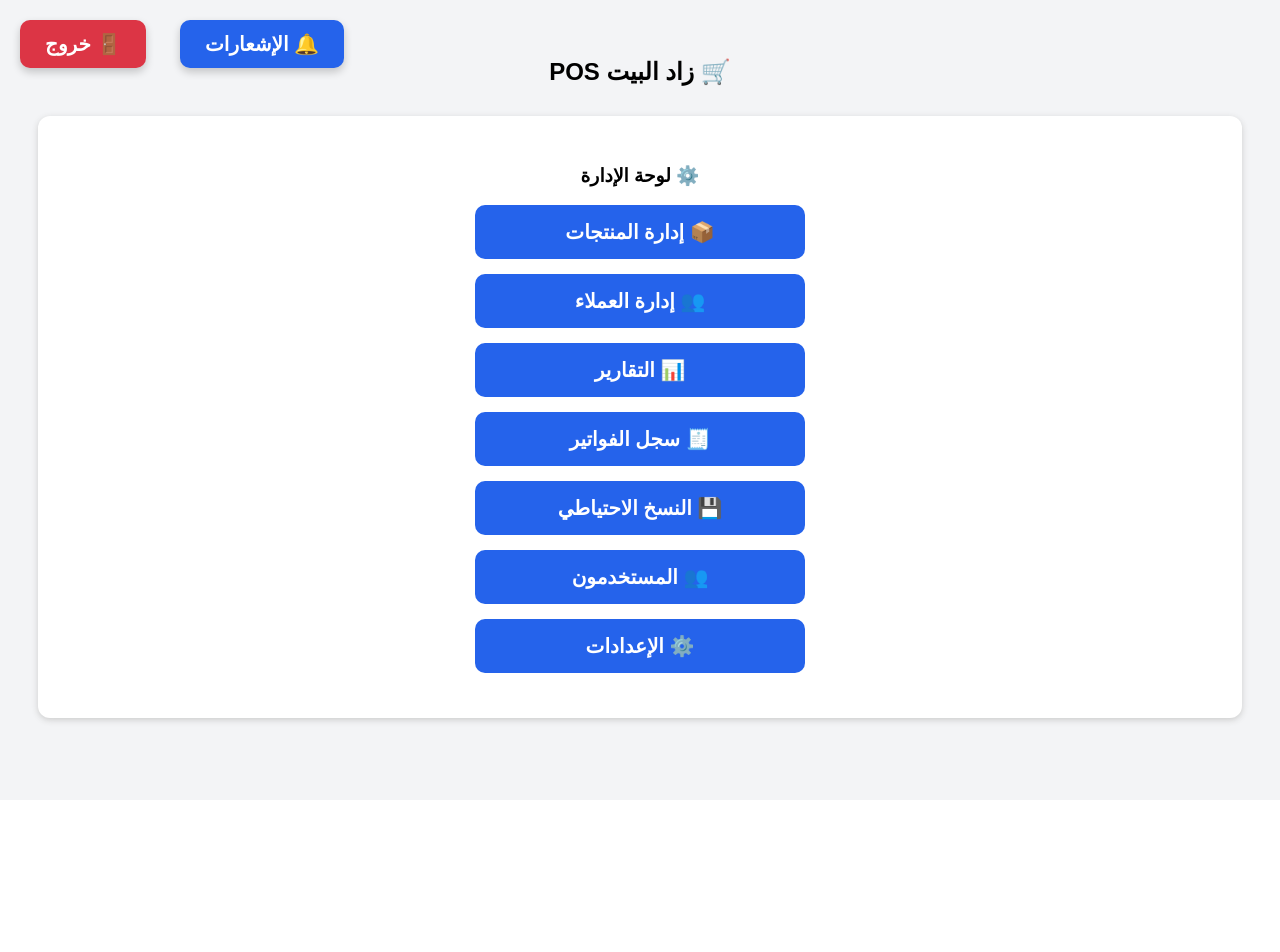
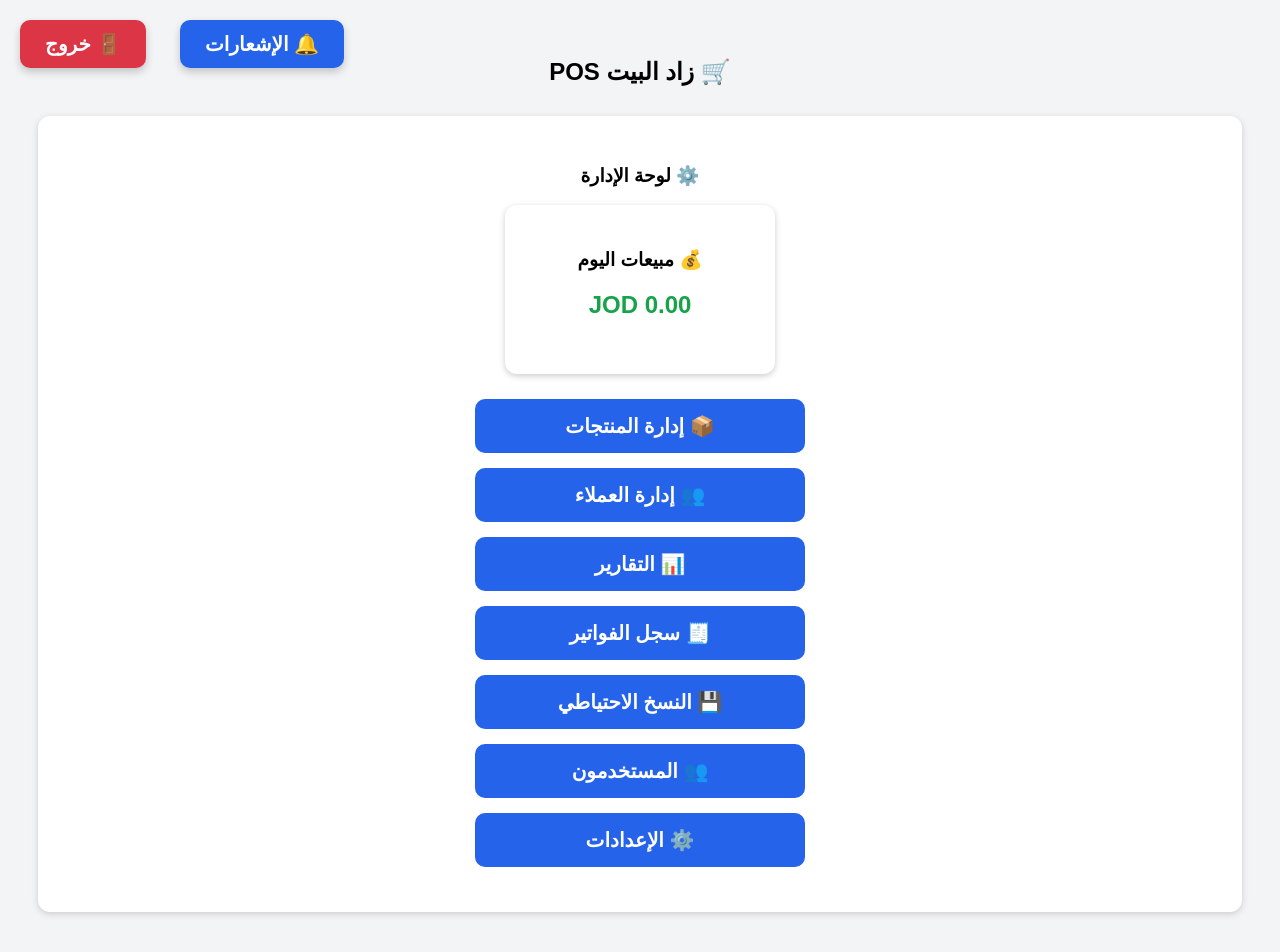
Before and after one commit to bkawash-ops/grecory_web, a Flask app: template templates/index.html in a window 1280 px wide. Shown: the top 952 px of the page. Before the commit the page ends 727 px from the top, so only its background shows below. Run offline with Flask 3, Linux system fonts and the light colour scheme; the template is opened without the code that fills it, so the values that code supplies are empty; some libraries are stand-ins or nearby versions.

Commit message:
Update index.html

```diff
--- a/templates/index.html
+++ b/templates/index.html
@@ -215,6 +215,37 @@ h2{
 <h3>
 ⚙️ لوحة الإدارة
 </h3>
+
+<!-- Dashboard Cards -->
+
+<div style="
+display:flex;
+gap:20px;
+justify-content:center;
+flex-wrap:wrap;
+margin-bottom:25px;
+">
+
+<div style="
+background:white;
+padding:25px;
+border-radius:12px;
+box-shadow:0 2px 6px #ccc;
+width:220px;
+text-align:center;
+">
+
+<h3>
+💰 مبيعات اليوم
+</h3>
+
+<h2 style="color:#16a34a;">
+{{ "%.2f"|format(today_sales) }} JOD
+</h2>
+
+</div>
+
+</div>
 {% if low_stock_count > 0 %}
 
 <div style="
```
